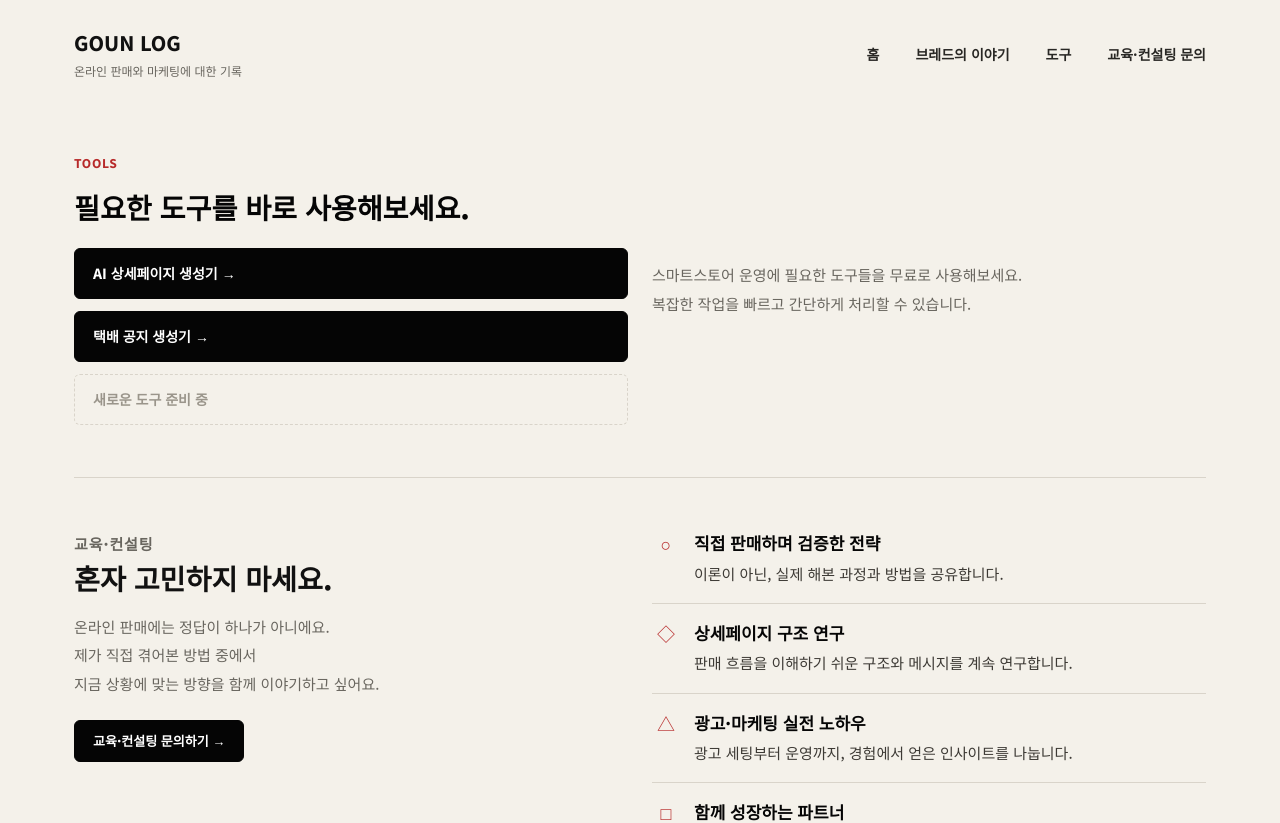
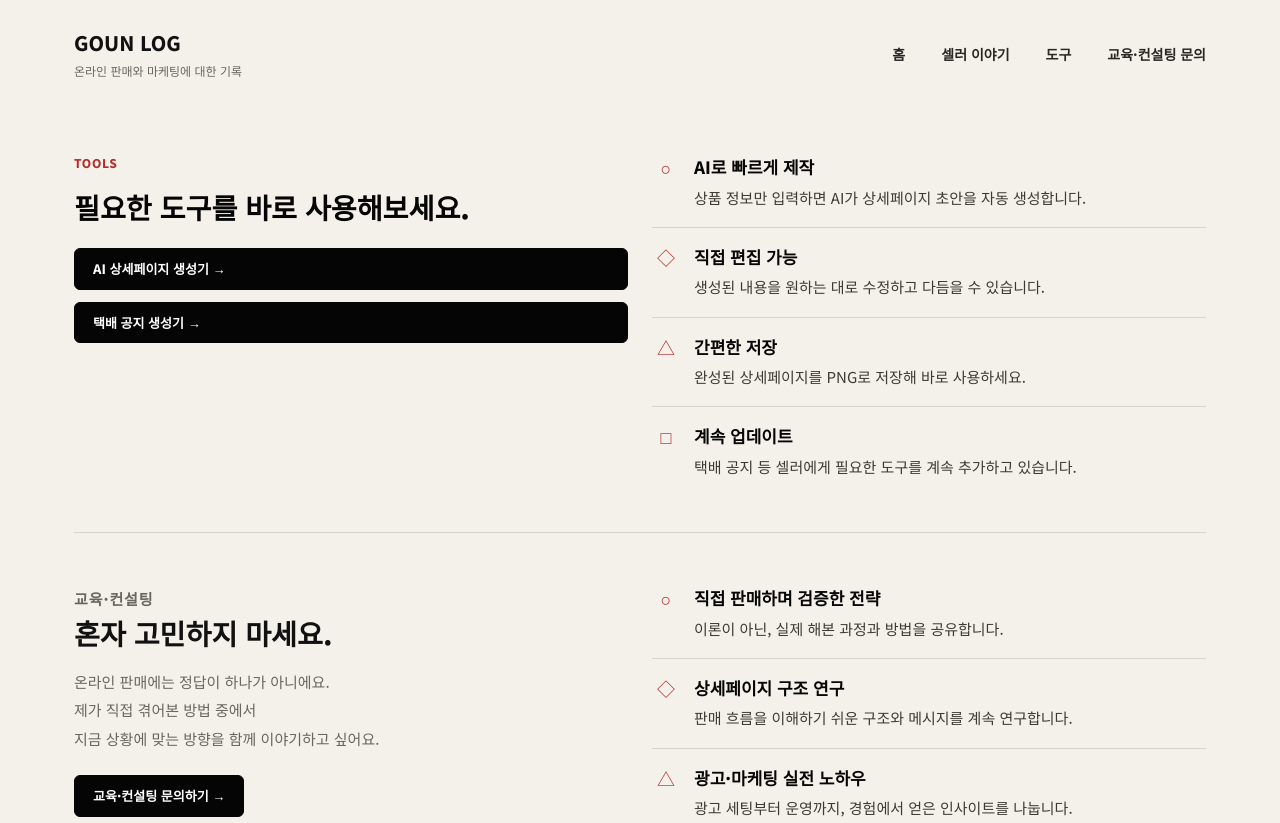
Before and after one commit to goun-0728/goun-log, a Next.js app: page / in a window 1280 px wide. Shown: the top 823 px of the page. Built offline with nearby package versions, Linux system fonts and the light colour scheme; no server answers.

Commit message:
도구 섹션 UI 개선

```diff
--- a/app/globals.css
+++ b/app/globals.css
@@ -99,36 +99,49 @@ button, input, textarea, select { font: inherit; }
   margin-top: 22px;
 }
 .home-tools-btn {
-  display: block;
-  padding: 14px 18px;
+  display: inline-block;
+  padding: 10px 18px;
   border: 1px solid var(--ink);
   background: var(--ink);
   color: #fff;
-  font-size: 14px;
+  font-size: 13px;
   font-weight: 800;
   border-radius: 6px;
 }
 .home-tools-btn:hover { background: #2a2a2a; }
-.home-tools-btn-soon {
-  display: block;
-  padding: 14px 18px;
-  border: 1px dashed var(--line);
-  color: var(--faint);
-  font-size: 14px;
-  font-weight: 700;
-  border-radius: 6px;
-}
-.home-tools-desc {
+.home-tools-items {
   min-width: 0;
   display: flex;
-  align-items: center;
-  height: 100%;
+  flex-direction: column;
 }
-.home-tools-desc p {
+.home-tools-item {
+  display: flex;
+  align-items: flex-start;
+  gap: 14px;
+  padding: 16px 0;
+  border-bottom: 1px solid var(--line);
+}
+.home-tools-item:first-child { padding-top: 0; }
+.home-tools-item:last-child { border-bottom: none; padding-bottom: 0; }
+.home-tools-icon {
+  flex-shrink: 0;
+  width: 28px;
+  color: var(--accent-red);
+  font-size: 18px;
+  line-height: 1.5;
+  text-align: center;
+}
+.home-tools-item h3 {
+  margin: 0 0 5px;
+  font-size: 17px;
+  font-weight: 800;
+  color: var(--ink);
+}
+.home-tools-item p {
   margin: 0;
-  color: var(--muted);
+  color: #3d3a35;
   font-size: 15px;
-  line-height: 1.9;
+  line-height: 1.75;
   word-break: keep-all;
 }
 
--- a/app/page.tsx
+++ b/app/page.tsx
@@ -32,14 +32,23 @@ export default async function Home() {
             <Link href="/tools/delivery-notice" className="home-tools-btn">
               택배 공지 생성기 →
             </Link>
-            <span className="home-tools-btn-soon">새로운 도구 준비 중</span>
           </div>
         </div>
-        <div className="home-tools-desc">
-          <p>
-            스마트스토어 운영에 필요한 도구들을 무료로 사용해보세요.<br />
-            복잡한 작업을 빠르고 간단하게 처리할 수 있습니다.
-          </p>
+        <div className="home-tools-items">
+          {[
+            { icon: "○", title: "AI로 빠르게 제작", desc: "상품 정보만 입력하면 AI가 상세페이지 초안을 자동 생성합니다." },
+            { icon: "◇", title: "직접 편집 가능", desc: "생성된 내용을 원하는 대로 수정하고 다듬을 수 있습니다." },
+            { icon: "△", title: "간편한 저장", desc: "완성된 상세페이지를 PNG로 저장해 바로 사용하세요." },
+            { icon: "□", title: "계속 업데이트", desc: "택배 공지 등 셀러에게 필요한 도구를 계속 추가하고 있습니다." },
+          ].map((item) => (
+            <div key={item.title} className="home-tools-item">
+              <span className="home-tools-icon">{item.icon}</span>
+              <div>
+                <h3>{item.title}</h3>
+                <p>{item.desc}</p>
+              </div>
+            </div>
+          ))}
         </div>
       </section>
 
--- a/components/SiteHeader.tsx
+++ b/components/SiteHeader.tsx
@@ -2,7 +2,7 @@ import Link from "next/link";
 
 const navItems = [
   { href: "/", label: "홈" },
-  { href: "/archive", label: "브레드의 이야기" },
+  { href: "/archive", label: "셀러 이야기" },
   { href: "/tools", label: "도구" },
   { href: "/contact", label: "교육·컨설팅 문의" },
 ];
```
